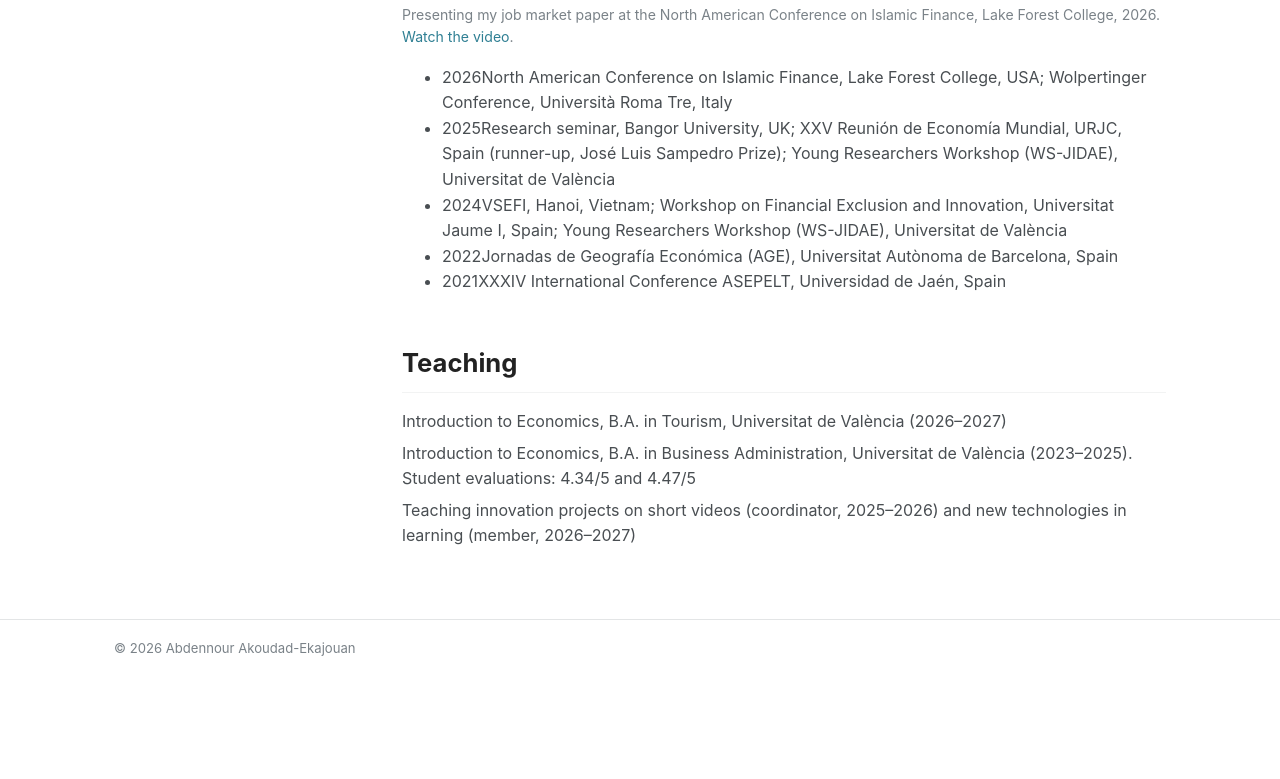
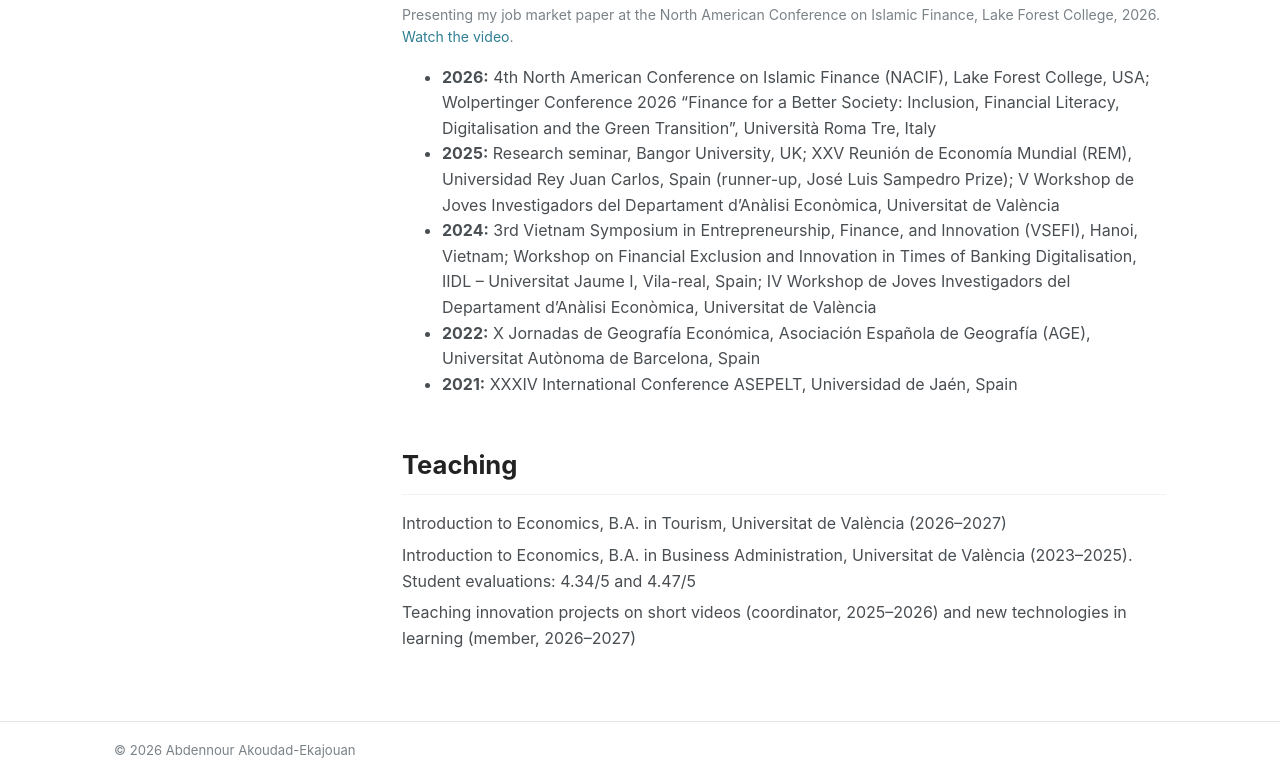
Before and after one commit to abdennourakoudad/abdennourakoudad.github.io, a plain HTML site: page index.html in a window 1280 px wide. Shown: the part 2132-2911 px from the top of the page. Before the commit the page ends 2809 px from the top, so only its background shows below. Drawn offline with Linux system fonts and the light colour scheme.

Commit message:
Update index.html

```diff
--- a/index.html
+++ b/index.html
@@ -191,13 +191,12 @@
       <figcaption>Presenting my job market paper at the North American Conference on Islamic Finance, Lake Forest College, 2026. <a href="https://www.youtube.com/watch?v=UMwGurr4nhY&amp;t=102s" target="_blank" rel="noopener">Watch the video</a>.</figcaption>
     </figure>
      <ul class="Presentations">
-        <li><span>2026</span>North American Conference on Islamic Finance, Lake Forest College, USA; Wolpertinger Conference, Università Roma Tre, Italy</li>
-        <li><span>2025</span>Research seminar, Bangor University, UK; XXV Reunión de Economía Mundial, URJC, Spain (runner-up, José Luis Sampedro Prize); Young Researchers Workshop (WS-JIDAE), Universitat de València</li>
-        <li><span>2024</span>VSEFI, Hanoi, Vietnam; Workshop on Financial Exclusion and Innovation, Universitat Jaume I, Spain; Young Researchers Workshop (WS-JIDAE), Universitat de València</li>
-        <li><span>2022</span>Jornadas de Geografía Económica (AGE), Universitat Autònoma de Barcelona, Spain</li>
-        <li><span>2021</span>XXXIV International Conference ASEPELT, Universidad de Jaén, Spain</li>
+        <li><strong>2026:</strong> 4th North American Conference on Islamic Finance (NACIF), Lake Forest College, USA; Wolpertinger Conference 2026 “Finance for a Better Society: Inclusion, Financial Literacy, Digitalisation and the Green Transition”, Università Roma Tre, Italy</li>
+        <li><strong>2025:</strong> Research seminar, Bangor University, UK; XXV Reunión de Economía Mundial (REM), Universidad Rey Juan Carlos, Spain (runner-up, José Luis Sampedro Prize); V Workshop de Joves Investigadors del Departament d’Anàlisi Econòmica, Universitat de València</li>
+        <li><strong>2024:</strong> 3rd Vietnam Symposium in Entrepreneurship, Finance, and Innovation (VSEFI), Hanoi, Vietnam; Workshop on Financial Exclusion and Innovation in Times of Banking Digitalisation, IIDL – Universitat Jaume I, Vila-real, Spain; IV Workshop de Joves Investigadors del Departament d’Anàlisi Econòmica, Universitat de València</li>
+        <li><strong>2022:</strong> X Jornadas de Geografía Económica, Asociación Española de Geografía (AGE), Universitat Autònoma de Barcelona, Spain</li>
+        <li><strong>2021:</strong> XXXIV International Conference ASEPELT, Universidad de Jaén, Spain</li>
       </ul>
-
     <h1 id="teaching">Teaching</h1>
     <ul class="year">
       <li>Introduction to Economics, B.A. in Tourism, Universitat de València (2026–2027)</li>
```
